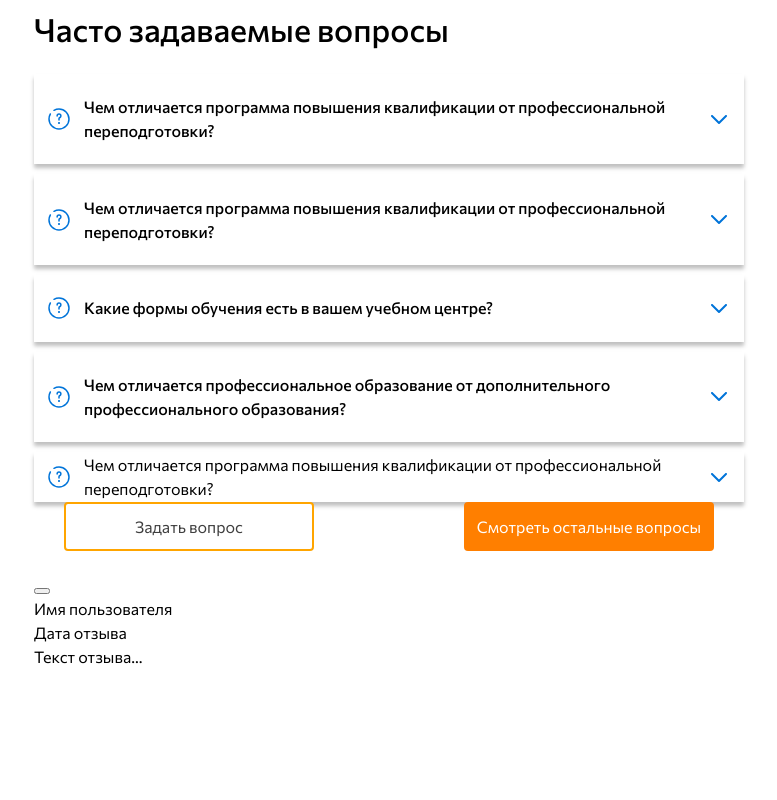
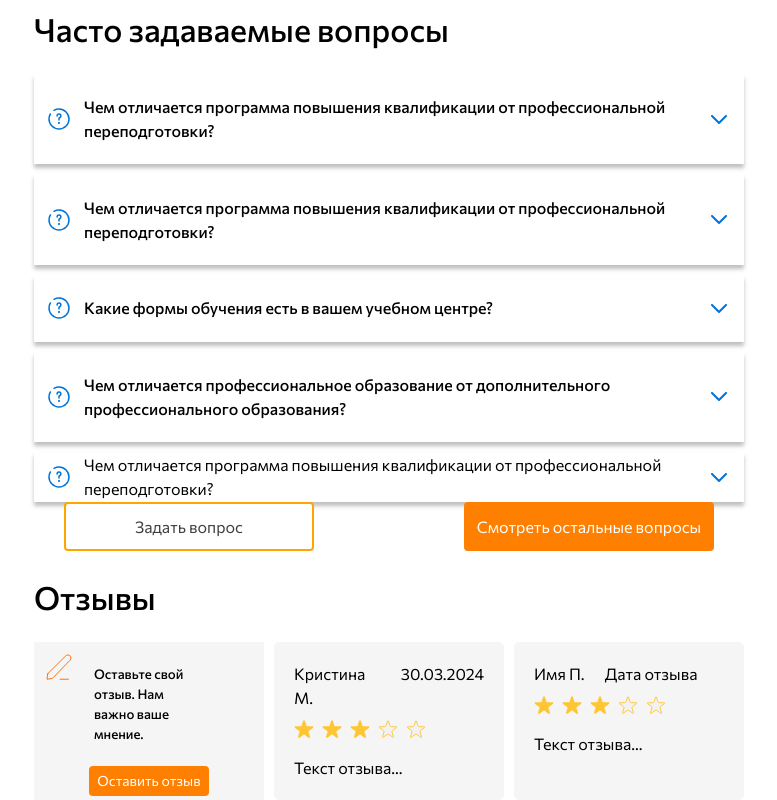
Before and after one commit to anastaciach/Training-center, a plain HTML site: page pages/index.html in a window 1280 px wide. Shown: the part 1422-2222 px from the top of the page, without its empty margins (166-943 px from the left). Before the commit the page ends 2091 px from the top, so only its background shows below. Drawn offline with Linux system fonts and the light colour scheme; files whose address does not match are found by name.

Commit message:
feat:added styles for the 'reviews' block

```diff
--- a/pages/index.html
+++ b/pages/index.html
@@ -247,16 +247,34 @@
                 </div>
             </div>
             <div class="reviews">
-                <div class="reviews__trigger">
-                    <div class="reviews__header"><h1></h1></div>
-                    <div class="reviews__title"></div>
-                    <button class="reviews__button"></button>
-                </div>
+                  <div class="reviews__header"><h1>Отзывы</h1></div>
                 <div class="reviews__list">
+                    <div class="reviews__trigger">
+                        <div class="reviews__title"><h5>Оставьте свой отзыв. Нам важно ваше мнение.</h5></div>
+                        <button class="reviews__button button">Оставить отзыв</button>
+                    </div>
                     <div class="review__item">
                         <div class="review__header">
                             <div class="review__user">
-                                <div class="review__name">Имя пользователя</div>
+                                <div class="review__name">Кристина М.</div>
+                                <div class="review__date">30.03.2024</div>
+                            </div>
+                        </div>
+                        <div class="review__rating">
+                            <span class="review__star review__star--active"></span>
+                            <span class="review__star review__star--active"></span>
+                            <span class="review__star review__star--active"></span>
+                            <span class="review__star"></span>
+                            <span class="review__star"></span>
+                        </div>
+                        <div class="review__content">
+                            <p>Текст отзыва...</p>
+                        </div>
+                    </div>
+                    <div class="review__item">
+                        <div class="review__header">
+                            <div class="review__user">
+                                <div class="review__name">Имя П.</div>
                                 <div class="review__date">Дата отзыва</div>
                             </div>
                         </div>
--- a/pages/styles.css
+++ b/pages/styles.css
@@ -466,3 +466,67 @@ width: 610px;
 
 }
 /*Конец стилей блока FAQ*/
+/*Начало стилей блока Отзывы*/
+.reviews{}
+
+.reviews__list{
+    display: grid;
+    grid-template-columns: repeat(3,1fr);
+    gap:10px;
+}
+.review__item{
+    padding: 20px;
+    background-color: #f5f5f5;
+    border-radius: 5px;
+}
+.reviews__trigger{
+    display: flex;
+    flex-direction: column;
+    align-items: center;
+    background-color: #f5f5f5;
+}
+.reviews__title{
+    position: relative;
+    padding: 0 60px 0 60px;
+}
+.reviews__title::before{
+    content:"";
+    display:block ;
+    background: url(../assets/icons/pencil_icon.svg) no-repeat center;
+    height: 50px;
+    width: 50px;
+    position: absolute;
+    left:0;
+}
+.review__header{
+    display: flex;
+    justify-content: space-between;
+    align-items: center;
+    margin-bottom: 10px;
+}
+.review__user{
+    display: flex;
+    gap:20px;
+
+}
+.review__rating{
+    margin-bottom: 10px;
+}
+.review__star{
+    display: inline-block;
+    width: 20px;
+  height: 20px;
+  background-image: url('../assets/icons/star-icon.svg');
+  background-repeat: no-repeat;
+  background-size: contain;
+  margin-right: 5px;
+}
+.review__star--active{
+    background-image: url('../assets/icons/star-icon-active.svg');
+}
+.review__content{
+    font-size: 16px;
+    line-height: 1.5;
+}
+
+/*Конец стилей блока Отзывы*/
```
Also changed, not shown: assets/icons/pencil_icon.svg (added), assets/icons/star-icon-active.svg (added), assets/icons/star-icon.svg (added).
